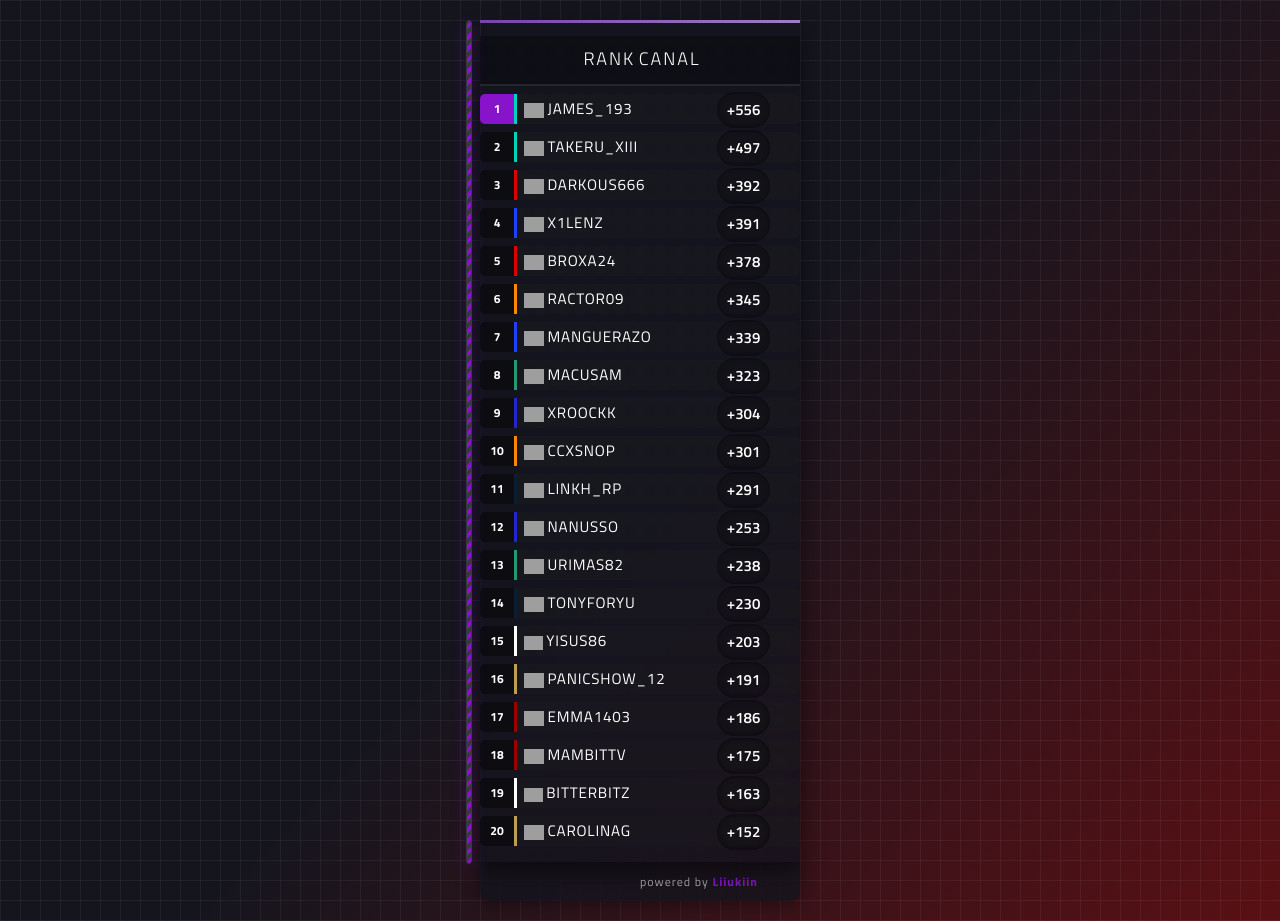
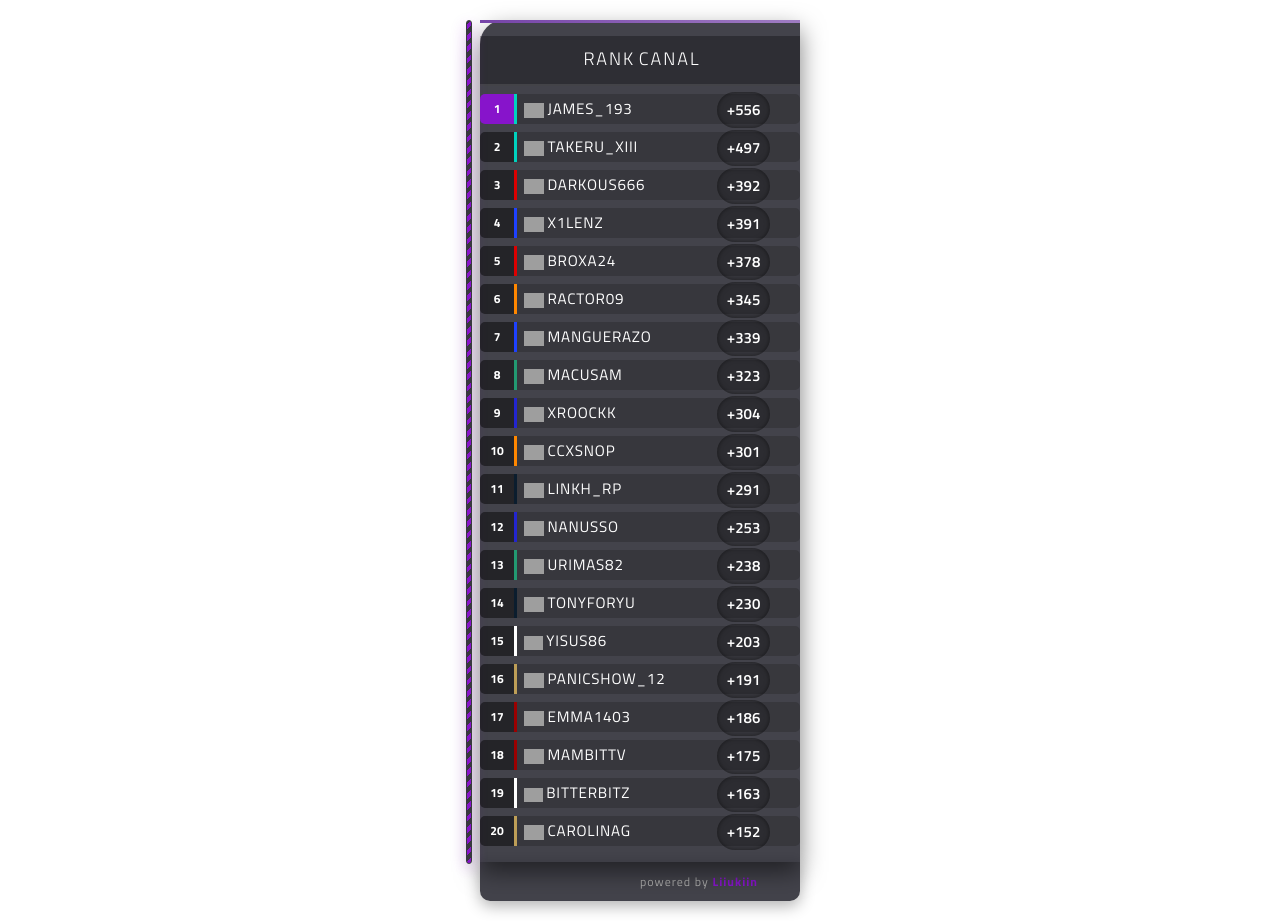
Before and after one commit to PCSolucion/leaderboards_f1, a plain HTML site: page index.html in a window 1280 px wide. Drawn offline with nearby package versions, Linux system fonts and the light colour scheme; grey boxes are pictures that could not be loaded.

Commit message:
sin color de fondo para usarse en OBS

```diff
--- a/style.css
+++ b/style.css
@@ -9,7 +9,7 @@
 }
 body {
   /* fondo con degradado similar al de F1 (rojo a negro) */
-  background: linear-gradient(135deg, #15151E 0%, #15151E 50%, #e10600 200%);
+  background: rgba(0, 0, 0, 0);
   color: #fff;
   font-family: 'Titillium Web', sans-serif;
   /* centrar la tabla horizontalmente */
```
